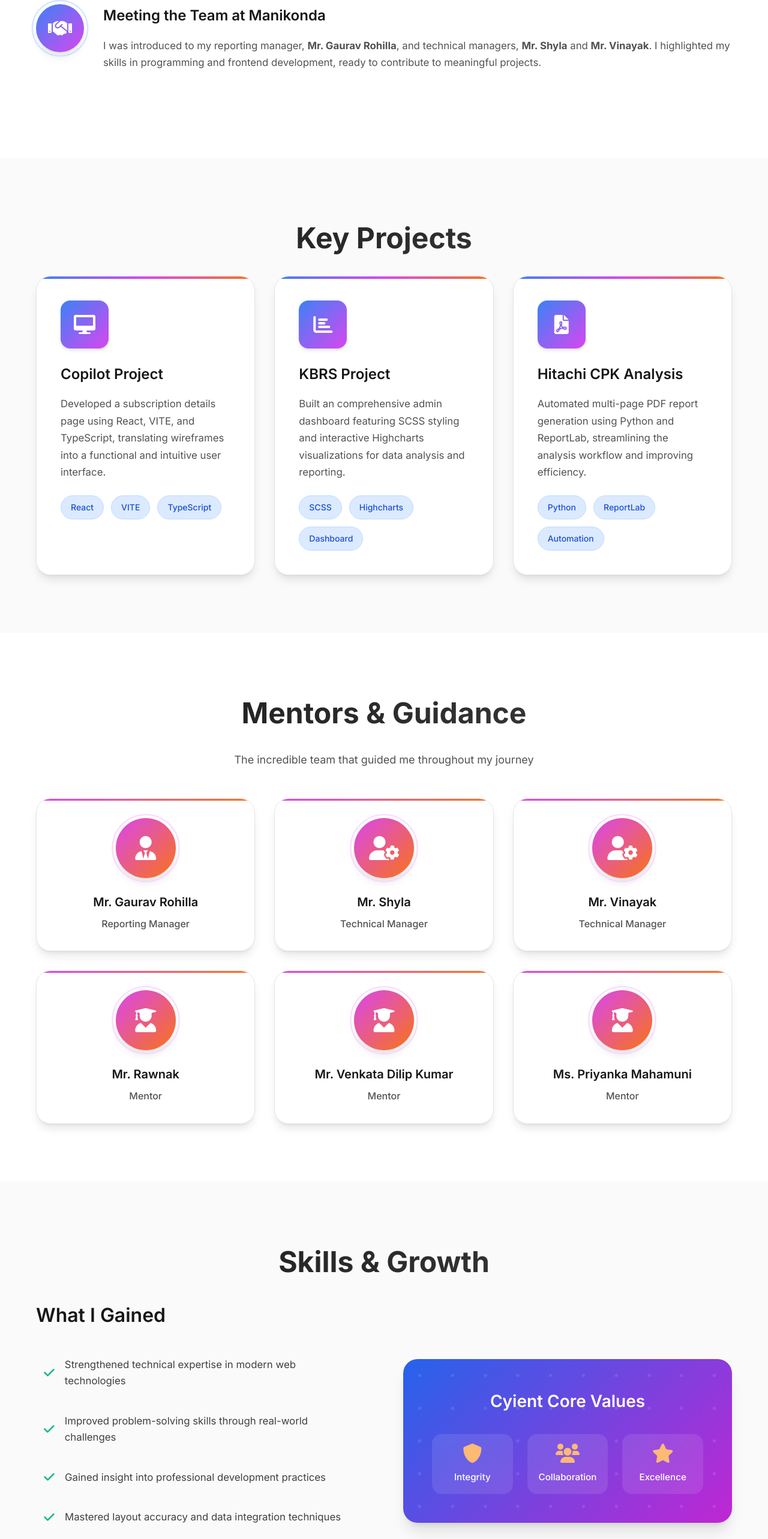
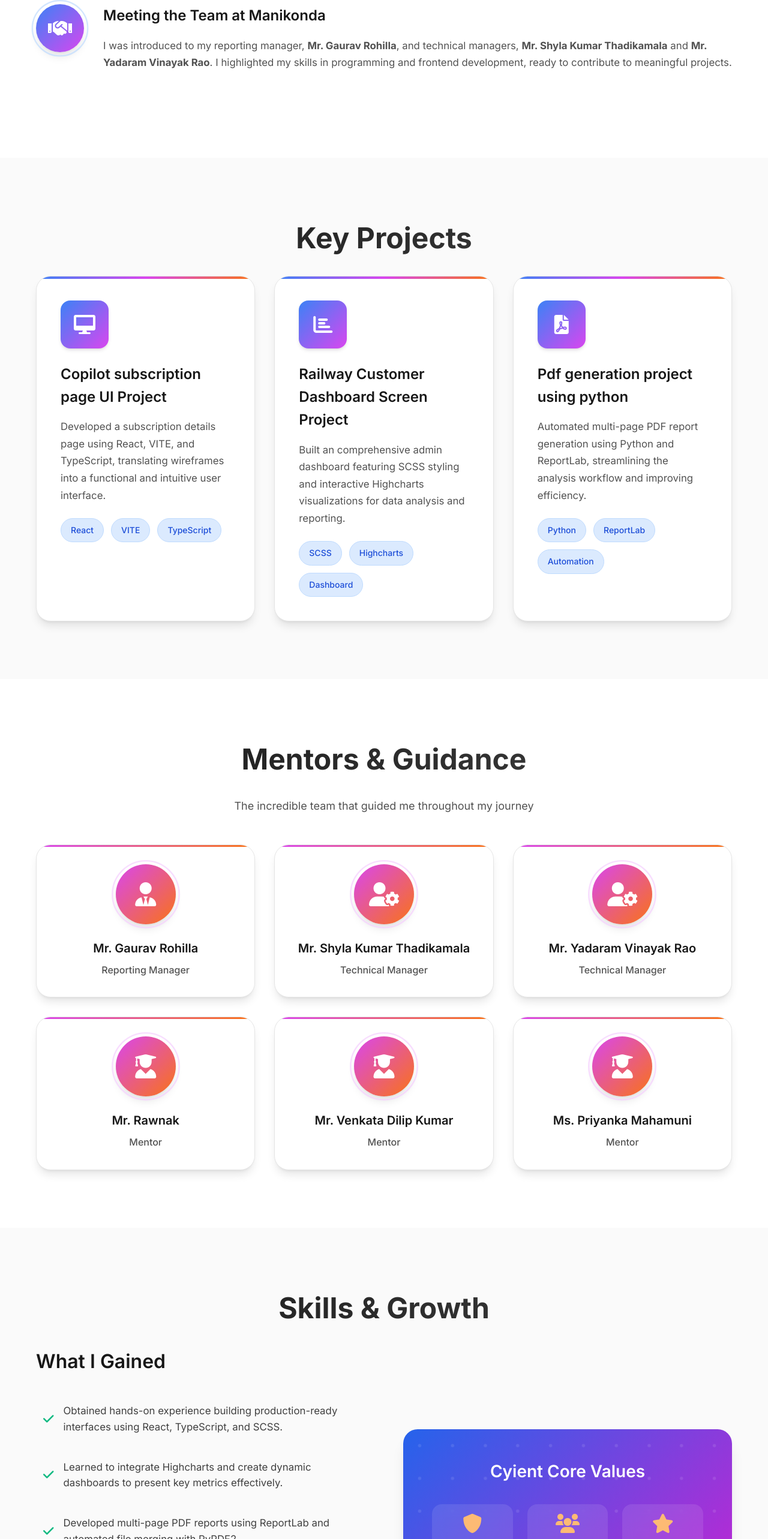
Before and after one commit to Siddhartha0010/Internship_Experience, a plain HTML site: page index.html in a window 1280 px wide. Shown: the part 1149-3715 px from the top of the page at 60% size. Drawn offline with Linux system fonts and the light colour scheme.

Commit message:
index.html

```diff
--- a/index.html
+++ b/index.html
@@ -80,7 +80,7 @@
                         </div>
                         <div class="timeline-content">
                             <h3>Meeting the Team at Manikonda</h3>
-                            <p>I was introduced to my reporting manager, <strong>Mr. Gaurav Rohilla</strong>, and technical managers, <strong>Mr. Shyla</strong> and <strong>Mr. Vinayak</strong>. I highlighted my skills in programming and frontend development, ready to contribute to meaningful projects.</p>
+                            <p>I was introduced to my reporting manager, <strong>Mr. Gaurav Rohilla</strong>, and technical managers, <strong>Mr. Shyla Kumar Thadikamala</strong> and <strong>Mr. Yadaram Vinayak Rao</strong>. I highlighted my skills in programming and frontend development, ready to contribute to meaningful projects.</p>
                         </div>
                     </div>
                 </div>
@@ -97,7 +97,7 @@
                     <div class="project-icon">
                         <i class="fas fa-desktop"></i>
                     </div>
-                    <h3>Copilot Project</h3>
+                    <h3>Copilot subscription page UI Project</h3>
                     <p class="project-description">Developed a subscription details page using React, VITE, and TypeScript, translating wireframes into a functional and intuitive user interface.</p>
                     <div class="project-tech">
                         <span class="tech-tag">React</span>
@@ -109,7 +109,7 @@
                     <div class="project-icon">
                         <i class="fas fa-chart-bar"></i>
                     </div>
-                    <h3>KBRS Project</h3>
+                    <h3>Railway Customer Dashboard Screen Project</h3>
                     <p class="project-description">Built an comprehensive admin dashboard featuring SCSS styling and interactive Highcharts visualizations for data analysis and reporting.</p>
                     <div class="project-tech">
                         <span class="tech-tag">SCSS</span>
@@ -121,7 +121,7 @@
                     <div class="project-icon">
                         <i class="fas fa-file-pdf"></i>
                     </div>
-                    <h3>Hitachi CPK Analysis</h3>
+                    <h3>Pdf generation project using python </h3>
                     <p class="project-description">Automated multi-page PDF report generation using Python and ReportLab, streamlining the analysis workflow and improving efficiency.</p>
                     <div class="project-tech">
                         <span class="tech-tag">Python</span>
@@ -150,14 +150,14 @@
                     <div class="member-avatar">
                         <i class="fas fa-user-cog"></i>
                     </div>
-                    <h3>Mr. Shyla</h3>
+                    <h3>Mr. Shyla Kumar Thadikamala</h3>
                     <p>Technical Manager</p>
                 </div>
                 <div class="team-member">
                     <div class="member-avatar">
                         <i class="fas fa-user-cog"></i>
                     </div>
-                    <h3>Mr. Vinayak</h3>
+                    <h3>Mr. Yadaram Vinayak Rao</h3>
                     <p>Technical Manager</p>
                 </div>
                 <div class="team-member">
@@ -193,11 +193,11 @@
                 <div class="skills-text">
                     <h3>What I Gained</h3>
                     <ul class="skills-list">
-                        <li><i class="fas fa-check"></i> Strengthened technical expertise in modern web technologies</li>
-                        <li><i class="fas fa-check"></i> Improved problem-solving skills through real-world challenges</li>
-                        <li><i class="fas fa-check"></i> Gained insight into professional development practices</li>
-                        <li><i class="fas fa-check"></i> Mastered layout accuracy and data integration techniques</li>
-                        <li><i class="fas fa-check"></i> Developed automation workflow expertise</li>
+                        <li><i class="fas fa-check"></i> Obtained hands-on experience building production-ready interfaces using React, TypeScript, and SCSS.</li>
+                        <li><i class="fas fa-check"></i> Learned to integrate Highcharts and create dynamic dashboards to present key metrics effectively.</li>
+                        <li><i class="fas fa-check"></i> Developed multi-page PDF reports using ReportLab and automated file merging with PyPDF2.</li>
+                        <li><i class="fas fa-check"></i> Strengthened ability to analyze requirements, debug issues, and adapt quickly to new tools and workflows.</li>
+                        <li><i class="fas fa-check"></i> Enhanced teamwork, time management, and confidence in engaging with mentors and incorporating feedback.</li>
                     </ul>
                 </div>
                 <div class="values-card">
```
